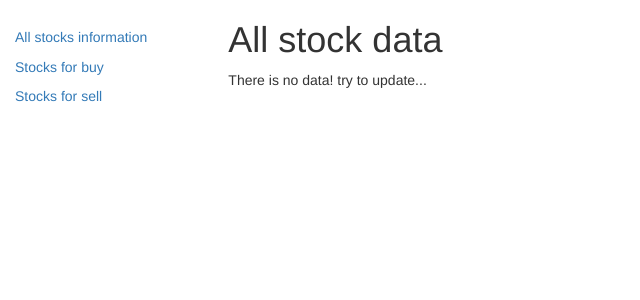
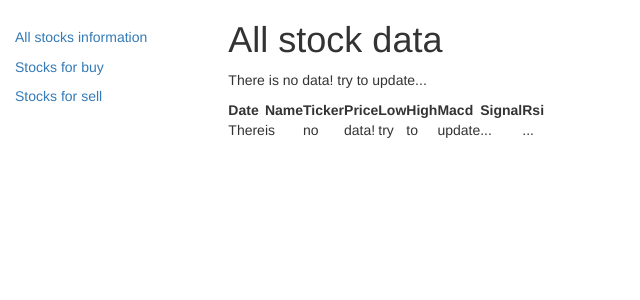
Before and after one commit to LeonardoLG95/Stock-Application, a Django app: template stocklooker/looker/templates/looker/stockdata_list.html in a window 1280 px wide. Shown: the top 300 px of the page, without its empty margins (0-640 px from the left). Run offline with Django 3.2, Linux system fonts and the light colour scheme; the template is opened without the code that fills it, so the values that code supplies are empty; some libraries are stand-ins or nearby versions.

Commit message:
chore: commit for merge
start with scrum method, commit for merge

```diff
--- a/stocklooker/looker/models.py
+++ b/stocklooker/looker/models.py
@@ -2,11 +2,7 @@ from django.db import models
 from datetime import datetime
 
 class StockData(models.Model):
-    """
-    Una clase típica definiendo un modelo, derivado desde la clase Model.
-    """
-
-    # Campos
+    # Fields
     insert_date = models.DateTimeField(help_text="Registration date", default=datetime.now, blank=True)
     date = models.DateTimeField(help_text="Data date")
     ticker = models.CharField(max_length=10, help_text="Ticker for easy search the stock")
--- a/stocklooker/looker/templates/looker/stockdata_list.html
+++ b/stocklooker/looker/templates/looker/stockdata_list.html
@@ -2,8 +2,6 @@
 
 {% block content %}
     <h1>All stock data</h1>
-
-    {% if index %}
     <table>
         <tr>
             <th>Date</th>
@@ -16,8 +14,9 @@
             <th>Signal</th>
             <th>Rsi</th>
         </tr>
+    {% if index %}
+        {% for ticker in index %}
         <tr>
-            {% for ticker in index %}
             <td>{{ ticker.date }}</td>
             <td>{{ ticker.name }}</td>
             <td>{{ ticker.ticker }}</td>
@@ -27,10 +26,22 @@
             <td>{{ ticker.macd }}</td>
             <td>{{ ticker.signal }}</td>
             <td>{{ ticker.rsi }}</td>
+        </tr>
         {% endfor %}
-            </tr>
-        </table>
+
     {% else %}
         <p>There is no data! try to update...</p>
+        <tr>
+            <td> There </td>
+            <td> is </td>
+            <td> no </td>
+            <td> data! </td>
+            <td> try </td>
+            <td> to </td>
+            <td> update </td>
+            <td> ... </td>
+            <td> ... </td>
+        </tr>
     {% endif %}
+    </table>
 {% endblock %}
--- a/stocklooker/looker/views.py
+++ b/stocklooker/looker/views.py
@@ -8,5 +8,4 @@ class StockListView(generic.ListView):
     model = StockData
 
     def get_queryset(self):
-        pass
-        # return StockData.objects.filter(date=0).distinct('ticker')
+        return StockData.objects.filter(date=0).distinct('ticker')
```
Lines whose indentation alone changed are shown as unchanged.
